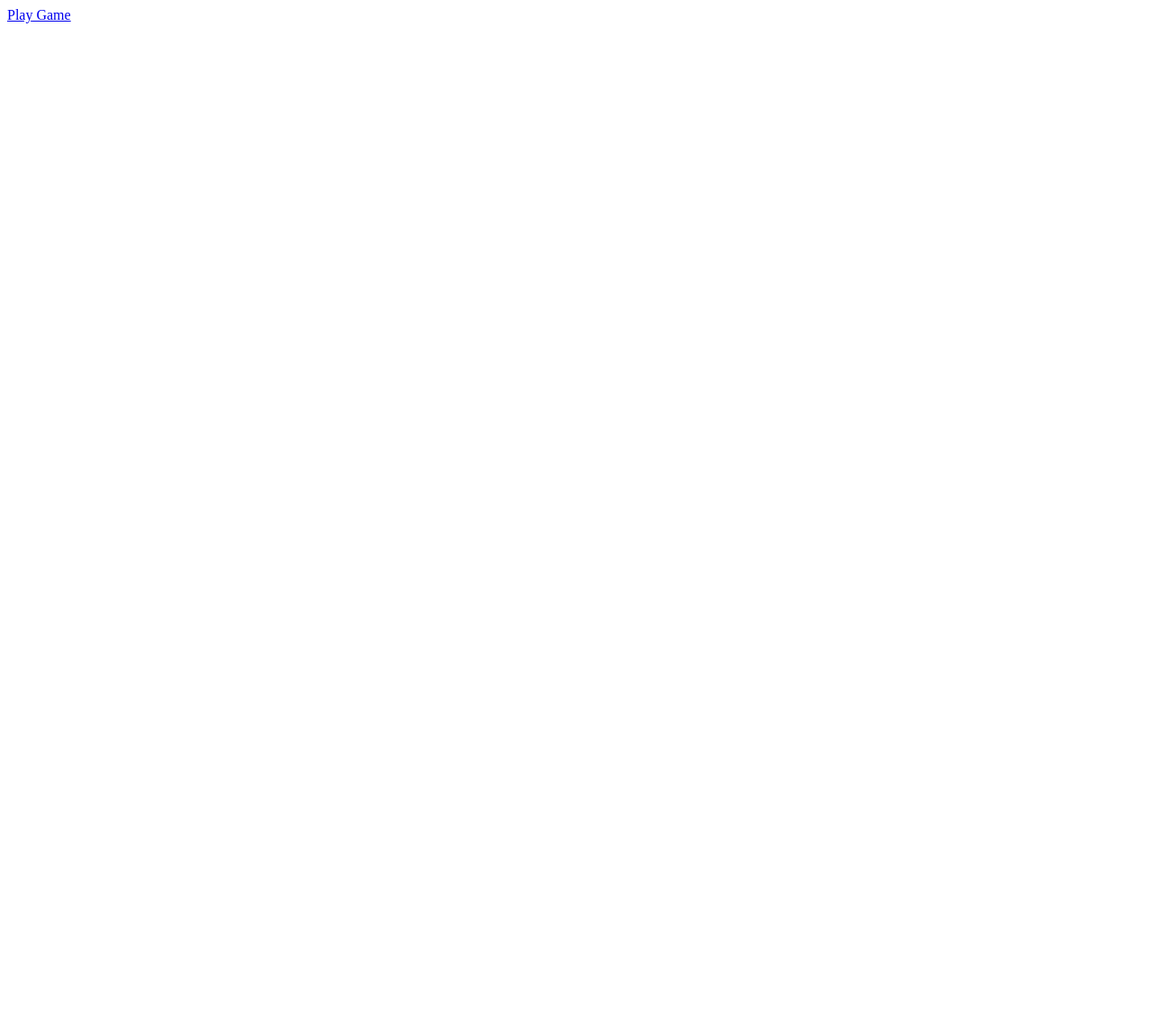
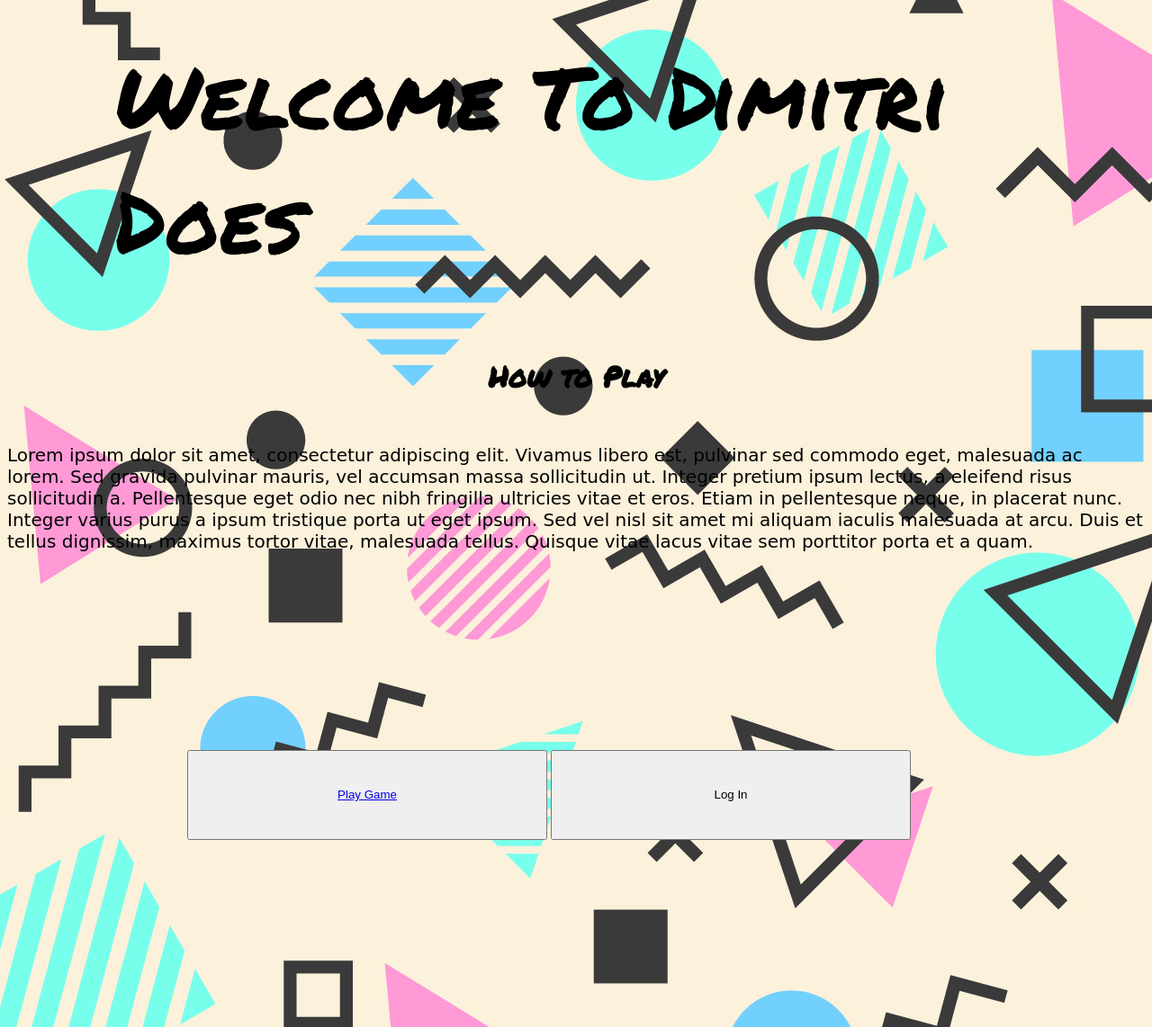
Before and after one commit to bigger-is-better/Dimitri-Does, a plain HTML site: page index.html in a window 1280 px wide. Shown: the whole page at 90% size. Before the commit the page ends 800 px from the top, so only its background shows below. Drawn offline with Linux system fonts and the light colour scheme.

Commit message:
styled home html page

```diff
--- a/css/style.css
+++ b/css/style.css
@@ -0,0 +1,32 @@
+header {
+    padding: 30px;
+    margin-left: 90px;
+    font-family: 'Permanent Marker', cursive;
+    font-size: 95px;
+}
+
+h1 {
+    text-align: center;
+    font-family: 'Permanent Marker', cursive;
+    padding: 30px;
+}
+
+p {
+    font-family: 'Luckiest Guy', cursive;
+    font-size: 20px;
+}
+
+
+body {
+    background-image: url('../img/test-bg1.jpg');
+}
+
+button {
+    height: 100px;
+    width: 400px;
+    align-self: bottom;
+}
+
+footer {
+    padding: 200px;
+}
--- a/index.html
+++ b/index.html
@@ -4,9 +4,17 @@
     <meta charset="UTF-8">
     <meta name="viewport" content="width=device-width, initial-scale=1.0">
     <meta http-equiv="X-UA-Compatible" content="ie=edge">
-    <title>Document</title>
+    <link rel="stylesheet" href="./css/style.css">
+    <link href="https://fonts.googleapis.com/css?family=Permanent+Marker" rel="stylesheet">
+    <title>Dimitri Does</title>
 </head>
 <body>
-    <a href ="./html/game.html">Play Game</a>
+    <header>Welcome To Dimitri Does</header>
+    <h1>How to Play</h1>
+    <p>Lorem ipsum dolor sit amet, consectetur adipiscing elit. Vivamus libero est, pulvinar sed commodo eget, malesuada ac lorem. Sed gravida pulvinar mauris, vel accumsan massa sollicitudin ut. Integer pretium ipsum lectus, a eleifend risus sollicitudin a. Pellentesque eget odio nec nibh fringilla ultricies vitae et eros. Etiam in pellentesque neque, in placerat nunc. Integer varius purus a ipsum tristique porta ut eget ipsum. Sed vel nisl sit amet mi aliquam iaculis malesuada at arcu. Duis et tellus dignissim, maximus tortor vitae, malesuada tellus. Quisque vitae lacus vitae sem porttitor porta et a quam.</p>
+    <footer>
+    <button><a href ="./html/game.html">Play Game</a></button>
+    <button type ="button">Log In</button>
+    </footer>
 </body>
 </html>
```
Also changed, not shown: html/game.html (+1 -1 lines), img/test-bg1.jpg (added), 2 other files.
